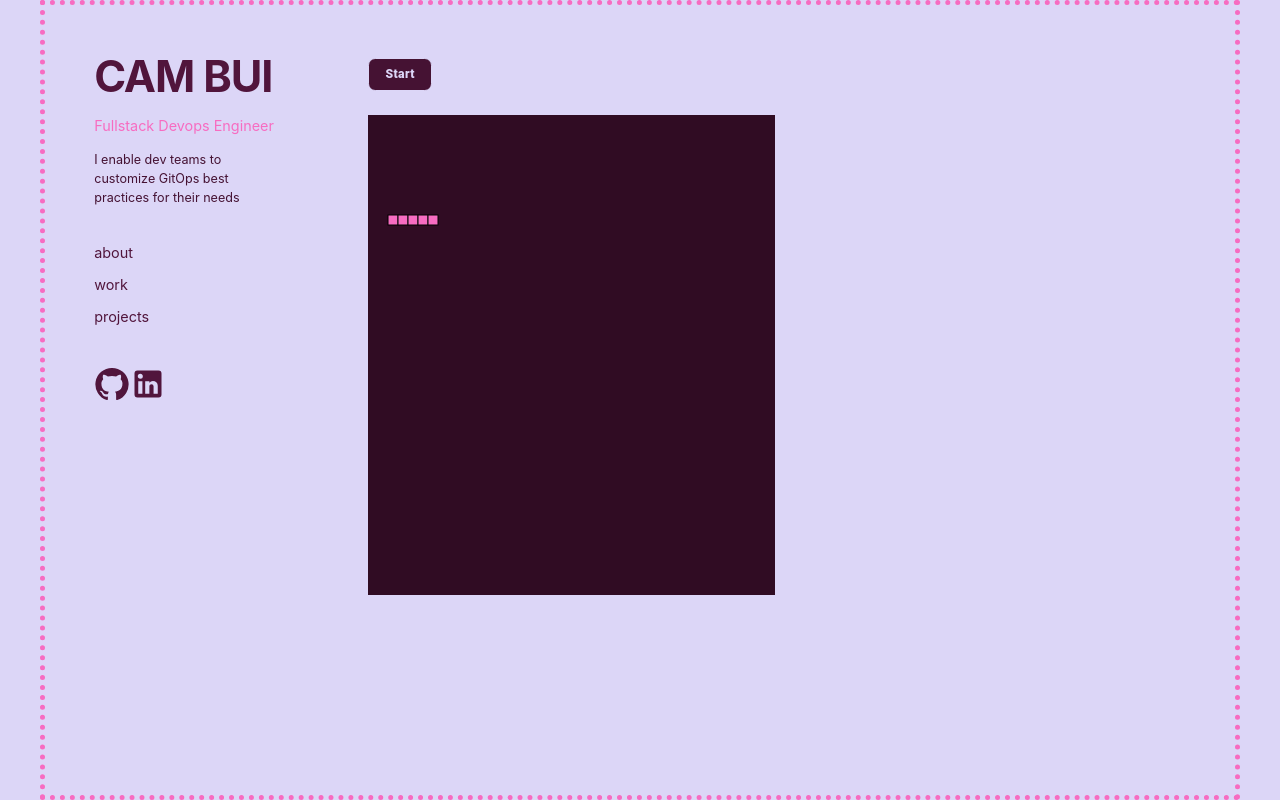
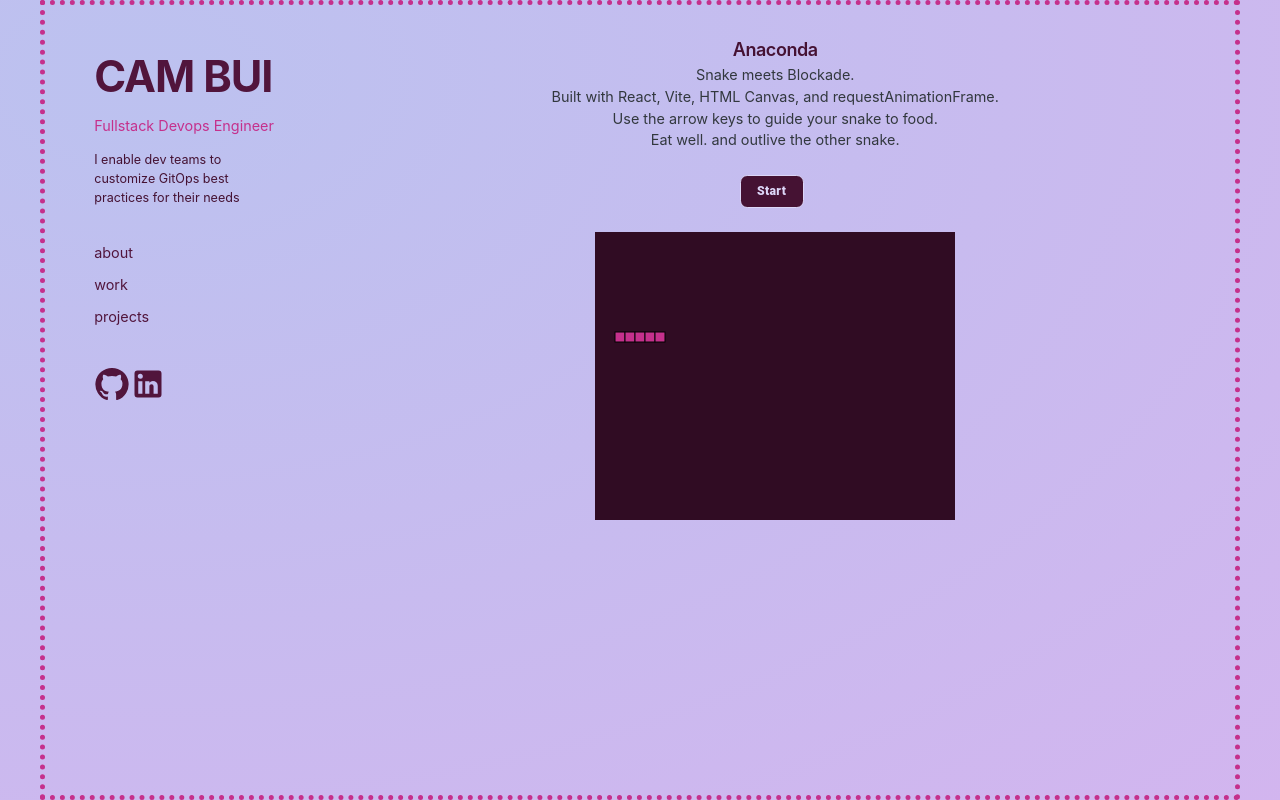
Before and after one commit to ncbui/portfolio, a React (Vite) app: page /projects in a window 1280 px wide. Built offline with nearby package versions, Linux system fonts and the light colour scheme.

Commit message:
Add projects submenu

```diff
--- /dev/null
+++ b/src/components/ProjectsMenu.jsx
@@ -0,0 +1,13 @@
+import { theme } from "../template/theme";
+import { List, ListItem } from "@mui/material";
+import { Link } from "react-router";
+
+export default function ProjectsMenu(project, setProjectView) {
+    return (
+        <List sx={{width:'100%', display: 'flex', flexDirection: 'row', justifyContent: 'center',  px:0, m:0, borderBottom: '5px dotted ',borderColor: theme.palette.primary.bright,'@media (max-width: 780px)' : {width:'90%'}}}>
+            <ListItem sx={{border: '1px solid black', borderRadius:'.5rem', padding:'3px 6px', width:'fit-content'}}>
+                <Link onClick={() => setProjectView('anaconda')}> Anaconda</Link>
+            </ListItem >
+        </List>
+    )
+}
--- a/src/components/SnakeGame/SnakeGame.jsx
+++ b/src/components/SnakeGame/SnakeGame.jsx
@@ -1,7 +1,6 @@
-import { Sheet, Typography } from "@mui/joy";
+import { Sheet, Typography, Container } from "@mui/joy";
 import { theme, BootstrapButton } from "../../template/theme";
 import {Canvas} from "./canvas";
-import { drawCanvas, postdraw } from "./hooks/draw";
 import Snake from "./Snake";
 
 export default function SnakeGame (props) {
@@ -15,6 +14,27 @@ export default function SnakeGame (props) {
 
     return (
       <>
+      <Container sx={{
+        display:'flex',
+        flexDirection:'column',
+        alignItems: 'center',
+        height: '90%',
+        }}>
+        <Typography level="h4" variant="h4" sx={{color: theme.palette.primary.main, alignSelf:'center', '@media (max-width: 780px)' : {width:'20vw'}}}>
+            Anaconda
+        </Typography>
+        <Typography level="h5">
+            Snake meets Blockade.
+        </Typography>
+        <Typography level="h5">
+            Built with React, Vite, HTML Canvas, and requestAnimationFrame.
+        </Typography>
+        <Typography level="h5">
+            Use the arrow keys to guide your snake to food.
+        </Typography>
+        <Typography level="h5">
+            Eat well. and outlive the other snake.
+        </Typography>
         <Typography variant="title" color="inherit" noWrap>
         &nbsp;
         </Typography>
@@ -22,9 +42,10 @@ export default function SnakeGame (props) {
         <Typography variant="title" color="inherit" noWrap>
         &nbsp;
         </Typography>
-      <Sheet sx={{backgroundColor:theme.palette.primary.dark, width:'50%', height: '60%'}}>
+        <Sheet sx={{backgroundColor:theme.palette.primary.dark, width:'25rem', height: '20rem'}}>
           <Canvas snake={snake}/>
         </Sheet>
+        </Container>
       </>
     )
 }
--- a/src/pages/Projects.jsx
+++ b/src/pages/Projects.jsx
@@ -9,14 +9,14 @@ export default function Projects(props) {
   console.log("project", projectView)
 
   let game=()=>{
-    if (projectView=="anaconda"){
+    if (projectView=='anaconda'){
       return <SnakeGame />
     }
   }
 
   return (
     <BodySheets sx={{m:0, padding:'2rem 2rem', }}>
-      {/* <ProjectsMenu project={projectView} setProjectView={setProjectView} /> */}
+      {/* <ProjectsMenu setProjectView={setProjectView} /> */}
       {game()}
     </BodySheets>
   );
--- a/src/template/theme.js
+++ b/src/template/theme.js
@@ -4,23 +4,15 @@ import { Sheet } from '@mui/joy';
 
 export const shades = {
   primary: {
-    100: "#DCD6F7",
-    200: "#F76CC1",
-    300: "#451233",
-    400: "#3D2645",
-    500: "#51153C",
-    600: "#242124",
-    700: "#000000",
+    100:  " #DCD6F7",
+    200:  "rgb(197, 48, 140)",
+    300:  "#451233",
+    400:  " #3D2645",
+    500:  " #51153C",
+    600:  " #242124",
+    700:  " #000000",
+    800:  " #9198e5",
   },
-  body: {
-    100: "#451233",
-    200: "#3D2645",
-    300: "#51153C",
-  },
-  background: {
-    100: "#242124",
-    200: "#000000",
-  }
 }
 
 export const style = {
@@ -55,7 +47,8 @@ export const global = {
               overflow: 'hidden',
               width: '100vw',
               height: '100vh',
-            },
+              background: 'radial-gradient(ellipse at 10% 10%,rgb(145, 152, 229, .6) 5% ,rgb(107, 10, 201, .3))',
+              },
             a: {
               color: shades.primary[500],
               textDecoration: 'none',
```
Lines whose indentation alone changed are shown as unchanged.
